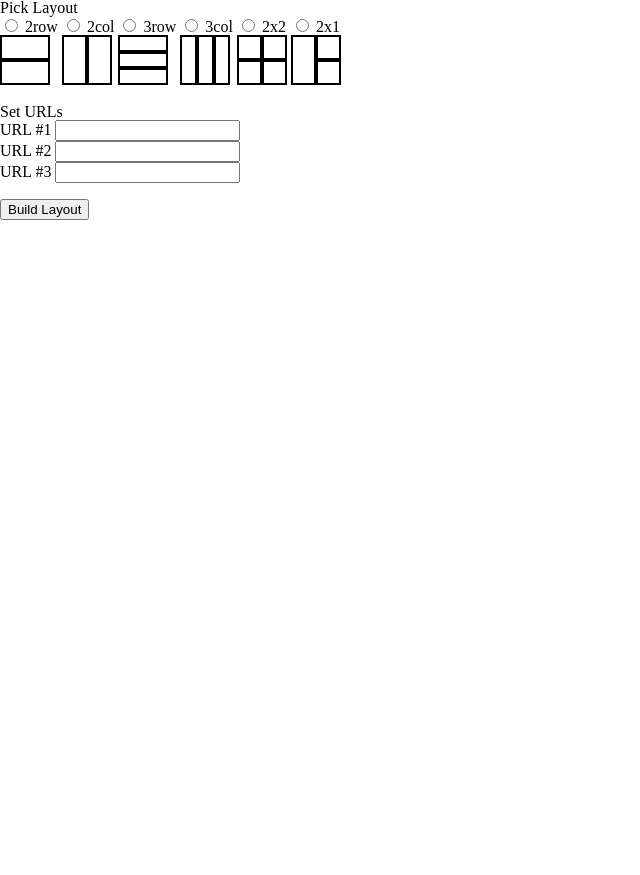
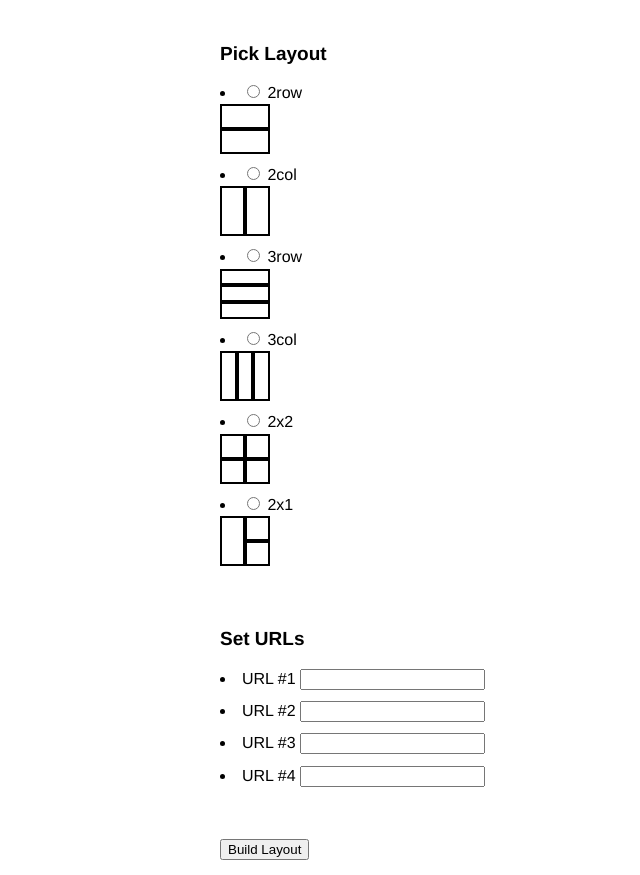
Before and after one commit to dsingleton/frame-splits, a plain HTML site: page build.html in a window 1280 px wide. Shown: the whole page, without its empty margins (0-640 px from the left). Before the commit the page ends 800 px from the top, so only its background shows below. Drawn offline with Linux system fonts and the light colour scheme.

Commit message:
Add some better basic build styling and give the CSS it's own file

```diff
--- /dev/null
+++ b/assets/css/build.css
@@ -0,0 +1,26 @@
+body {
+  font: medium/1.4 "Helvetica Neue", Helvetica, Arial, sans-serif;
+}
+
+section {
+  padding: 15px 30px;
+  max-width: 900px;
+  margin: 1em auto;
+}
+
+h2 {
+  margin: .5em 0;
+  font-size: 19px;
+  font-weight: bold;
+}
+
+ol li {
+  list-style: disc;
+  padding: 5px 0;
+  list-style-position: inside;
+}
+
+.layout-thumb {
+  height: 50px;
+  width: 50px;
+}
--- a/build.html
+++ b/build.html
@@ -5,30 +5,14 @@
   <title></title>
   <link rel="stylesheet" href="vendor/assets/css/reset.css" type="text/css" />
   <link rel="stylesheet" href="assets/css/main.css" type="text/css" />
-
-  <style type="text/css">
-
-  .build .layout-options ol li {
-    display: inline-block;
-  }
-
-  .build .layout-thumb {
-    height: 50px;
-    width: 50px;
-  }
-
-  .build .config {
-    margin: 1em 0;
-  }
-
-  </style>
+  <link rel="stylesheet" href="assets/css/build.css" type="text/css" />
 </head>
 
 <body class="build">
   <div class="container">
   <form action="./index.html">
 
-    <div class="layout-options">
+    <section class="layout">
       <h2>Pick Layout</h2>
       <ol>
         <li>
@@ -73,32 +57,37 @@
           </label>
         </li>
       </ol>
-    </div>
+    </section>
 
-    <div class="config">
+    <section class="urls">
       <h2>Set URLs</h2>
 
       <ol>
         <li>
-          <label for="url-1">URL #1</label>
-          <input type="text" id="url-1" name="url[]" value="" />
+          <label for="url_1">URL #1</label>
+          <input type="text" id="url_1" name="url[]" value="" />
         </li>
 
         <li>
-          <label for="url-2">URL #2</label>
-          <input type="text" id="url-2" name="url[]" value="" />
+          <label for="url_2">URL #2</label>
+          <input type="text" id="url_2" name="url[]" value="" />
         </li>
 
         <li>
-          <label for="url-3">URL #3</label>
+          <label for="url_3">URL #3</label>
           <input type="text" id="url-3" name="url[]" value="" />
         </li>
+
+        <li>
+          <label for="url_4">URL #4</label>
+          <input type="text" id="url_4" name="url[]" value="" />
+        </li>
       </ol>
-    </div>
+    </section>
 
-    <div class="">
+    <section class="controls">
       <input type="submit" value="Build Layout" />
-    </div>
+    </section>
 
   </form>
   </div>
@@ -106,6 +95,7 @@
   <script src="vendor/assets/js/jquery.js"></script>
   <script>
   $(function() {
+    $('body').addClass('js-enhanced')
     $("input[name='layout']").map(function() {
       var $this = $(this);
       $this.parent('label').append(
```
